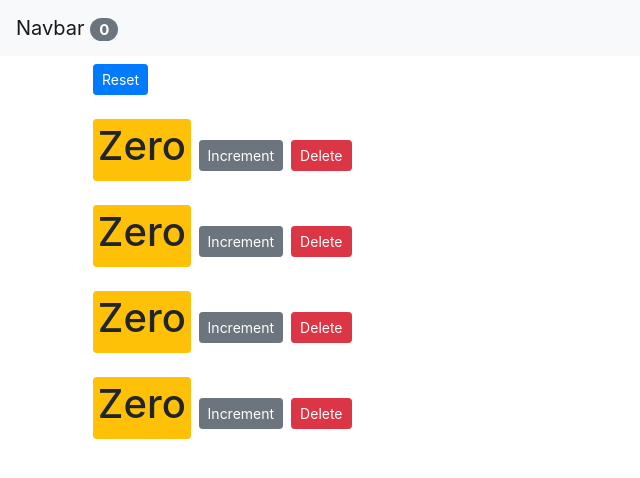
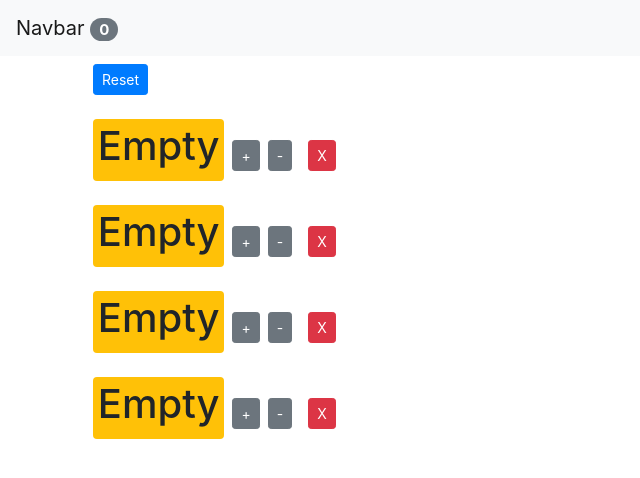
Before and after one commit to AgfeV/CounterApp, a React (Create React App) app: page / in a window 1280 px wide. Shown: the top 478 px of the page, without its empty margins (0-640 px from the left). Built offline with nearby package versions, Linux system fonts and the light colour scheme.

Commit message:
Addition of decrement

```diff
--- a/src/App.js
+++ b/src/App.js
@@ -26,6 +26,7 @@
             counters = {this.state.counters}
             onReset = {this.handleReset}
             onIncrement = {this.handleIncrement}
+            onDecrement = {this.handleDecrement}
             onDelete = {this.handleDelete}
 
             />
@@ -36,6 +37,18 @@
 // Moving all the event handlers to the app class so we have a single  source of truth
 //All counters will send up and event and the actual increment will be done here.
 //Event handlers.
+
+//Additon of handleDecrement
+handleDecrement = counter =>
+{
+  const counters = [...this.state.counters] //Create a copy of the counters object
+  const index = counters.indexOf(counter);  //Grab the index of the counter object passed up with event handler
+
+  counters[index] = {...counter};
+  counters[index].value--; //Decrent the clone index
+  this.setState({counters});
+}
+
 handleIncrement= counter =>
 {
   console.log("Handle Increment");
--- a/src/components/counter.js
+++ b/src/components/counter.js
@@ -11,10 +11,10 @@
       <React.Fragment>
         <h4>{this.props.id}</h4>
         <span className={this.getBadgeClasses()}> {this.formatCount()}</span>
-        <button onClick={() => this.props.onIncrement(this.props.counter) } className= "btn btn-secondary btn-sm">Increment</button>
-        <button onClick={()=>this.props.onDelete(this.props.counter.id)} className="btn btn-danger btn-sm m-2">Delete</button>
-      </React.Fragment>
-
+        <button onClick={() => this.props.onIncrement(this.props.counter) } className= "btn btn-secondary btn-sm">+</button>
+        <button onClick={()=>this.props.onDecrement(this.props.counter)} className="btn btn-secondary btn-sm m-2">-</button>
+        <button onClick={()=>this.props.onDelete(this.props.counter.id)} className="btn btn-danger btn-sm m-2">X</button>
+        </React.Fragment>
     );
   }
 
@@ -49,7 +49,7 @@
   formatCount() {
     const {value} = this.props.counter;
     //Can return a jsx expression instead of just a string value.
-    return value === 0 ? <h1>Zero</h1> : value;
+    return value === 0 ? <h1>Empty</h1> : value;
   }
 }
 
--- a/src/components/counters.js
+++ b/src/components/counters.js
@@ -7,7 +7,7 @@
   render() {
     //Object destructuring. Grab only the elements we a intrested in from prop
     //shortcut for organizing the data we need for the react Fragment
-    const {onReset, counters, onDelete,onIncrement} = this.props;
+    const {onReset, counters, onDelete,onIncrement,onDecrement} = this.props;
 
     return (
       //Note we are inheriting the counters objects from the props passed
@@ -20,6 +20,7 @@
             key = {counter.id}
             onDelete={onDelete}
             onIncrement={onIncrement}
+            onDecrement={onDecrement}
             counter={counter} >
 
           </Counter>)}
```
